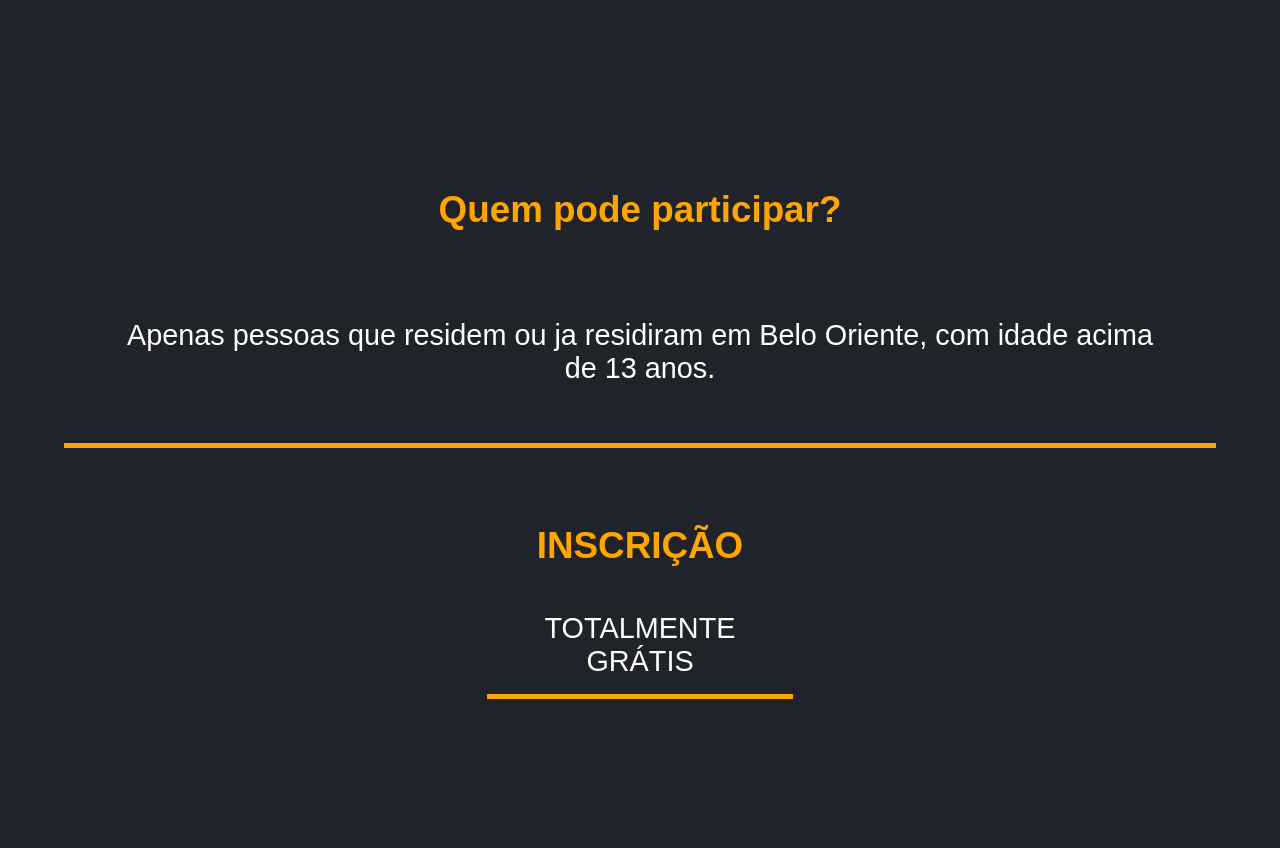
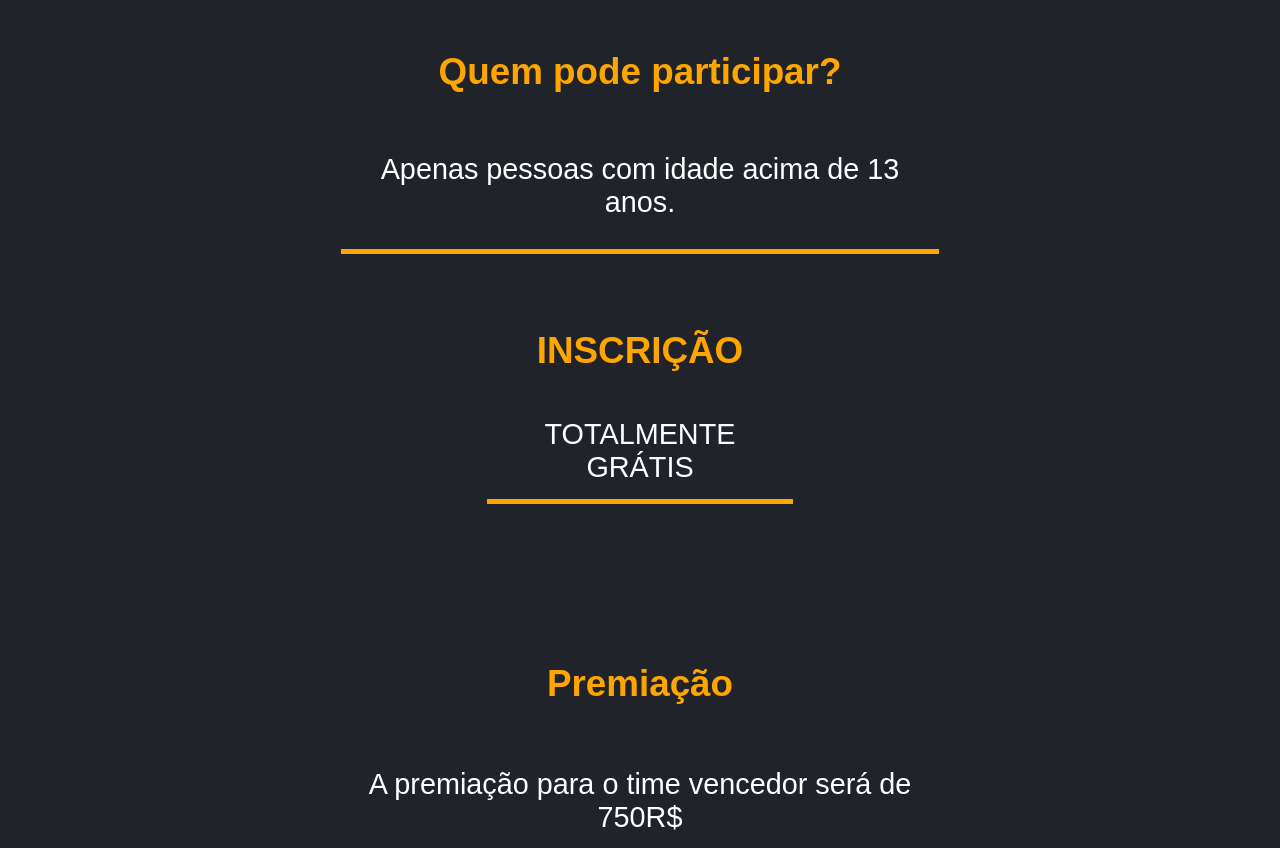
Before and after one commit to PedroAugMedeiros/Oriente-Gaming, a React (Create React App) app: page / in a window 1280 px wide. Shown: the part 2300-3148 px from the top of the page. Built offline with nearby package versions, Linux system fonts and the light colour scheme.

Commit message:
finish Rules

```diff
--- a/src/pages/Rules/index.jsx
+++ b/src/pages/Rules/index.jsx
@@ -35,7 +35,7 @@
       <div>
         <h2>Quem pode participar?
         </h2>
-        <p className='Method'>Apenas pessoas que residem ou ja residiram em  Belo Oriente, com idade acima de 13 anos.
+        <p className='Method'>Apenas pessoas com idade acima de 13 anos.
         </p>
       </div>
       <div> <h2>INSCRIÇÃO
```
